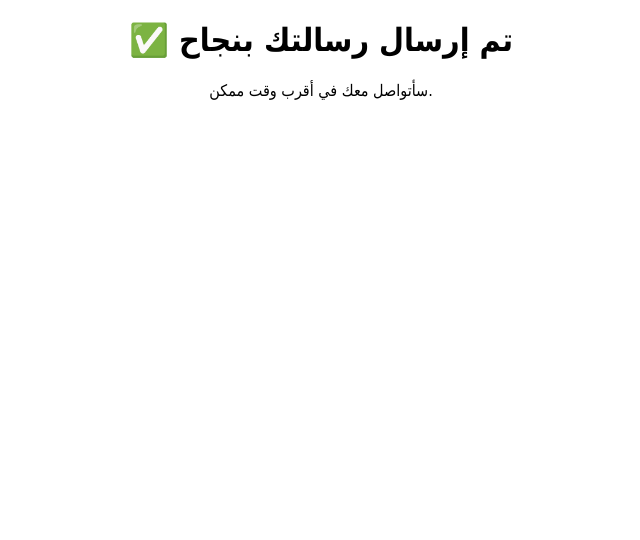
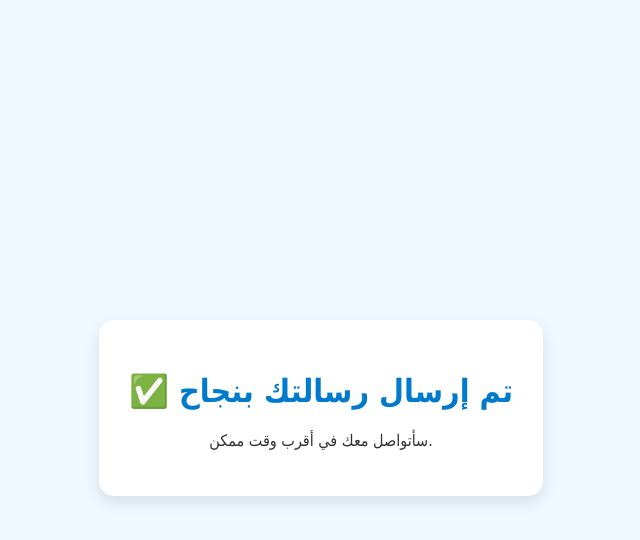
Before and after one commit to ahmed8596/ahmedsalami.github.io, a plain HTML site: page thankyou.html in a window 1280 px wide. Shown: the whole page, without its empty margins (319-959 px from the left). Drawn offline with Linux system fonts and the light colour scheme.

Commit message:
Update thankyou.html

```diff
--- a/thankyou.html
+++ b/thankyou.html
@@ -3,9 +3,30 @@
 <head>
   <meta charset="UTF-8">
   <title>شكراً!</title>
+  <style>
+    body {
+      font-family: Tahoma, sans-serif;
+      display: flex;
+      justify-content: center;
+      align-items: center;
+      min-height: 100vh;
+      background: #f0f8ff;
+      text-align: center;
+    }
+    .message {
+      background: #fff;
+      padding: 30px;
+      border-radius: 15px;
+      box-shadow: 0 6px 15px rgba(0,0,0,0.1);
+    }
+    h1 { color: #007acc; }
+    p { color: #333; }
+  </style>
 </head>
-<body style="text-align:center; font-family:Tahoma;">
-  <h1>✅ تم إرسال رسالتك بنجاح</h1>
-  <p>سأتواصل معك في أقرب وقت ممكن.</p>
+<body>
+  <div class="message">
+    <h1>✅ تم إرسال رسالتك بنجاح</h1>
+    <p>سأتواصل معك في أقرب وقت ممكن.</p>
+  </div>
 </body>
 </html>
```
